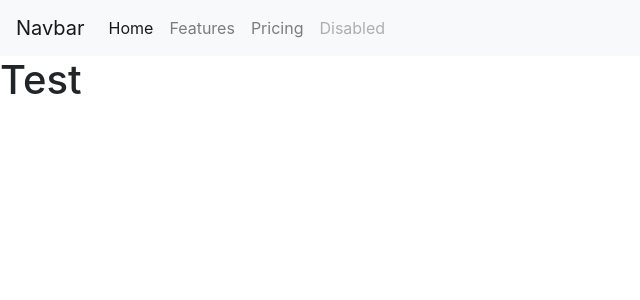
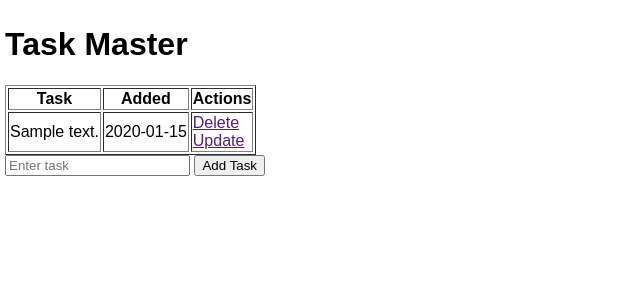
Before and after one commit to UdaraJayawardena/python-flask-starter, a Flask app: page / in a window 1280 px wide. Shown: the top 300 px of the page, without its empty margins (0-640 px from the left). Run offline with Flask 3, Linux system fonts and the light colour scheme; tables that the repository leaves empty hold one stand-in row (values such as "Sample post"); some libraries are stand-ins or nearby versions.

Commit message:
feat: added-post-get-apis-formatted

```diff
--- /dev/null
+++ b/app.py
@@ -0,0 +1,55 @@
+from flask import Flask, redirect, url_for, render_template, request, session
+from datetime import datetime, timedelta
+from flask_sqlalchemy import SQLAlchemy
+
+app = Flask(__name__)
+app.config['SQLALCHEMY_DATABASE_URI'] = 'sqlite:///test.db'
+db = SQLAlchemy(app)
+
+class Todo (db.Model):
+    id = db.Column(db.Integer, primary_key=True)
+    content = db.Column(db.String(200), nullable=False)
+    completed = db.Column(db.Integer, default=0)
+    date_created = db.Column(db.DateTime, default=datetime.utcnow)
+    def __repr__(self):
+        return '<Task $r>' % self.id
+
+
+@app.route("/", methods=["POST", "GET"])
+def index():
+    if request.method == "POST":
+        task_content = request.form['content']
+        new_task = Todo(content=task_content)
+        try:
+            db.session.add(new_task)
+            db.session.commit()
+            return redirect("/")
+        except:
+            return "There was an issue adding your task"
+    else:
+         task = Todo.query.order_by(Todo.date_created).all()
+         return render_template("index.html", tasks=task)
+
+if __name__ == "__main__":
+    app.run(debug=True)
+
+
+
+
+# app.secret_key = "flask_secret_key"
+# app.permanent_session_lifetime = timedelta(minutes=5)
+
+
+# def index():
+#     if request.method == "POST":
+#         task_content = request.form['content']
+#         new_task = Todo(content=task_content)
+#         try:
+#             db.session.add(new_task)
+#             db.session.commit()
+#             return redirect("/")
+#         except:
+#             return "There was an issue adding your task"
+#     else:
+#          task = Todo.query.order_by(Todo.date_created).all()
+#          return render_template("index.html", tasks=task)
--- a/index.py
+++ /dev/null
@@ -1,44 +0,0 @@
-from flask import Flask, redirect, url_for, render_template, request, session
-from datetime import timedelta
-
-app = Flask(__name__)
-app.secret_key = "hello"
-app.permanent_session_lifetime = timedelta(minutes=5)
-
-# @app.route("/<name>")
-# def home(name):
-#     # return render_template("index.html", content=name, r=2)
-#     return render_template("index.html")
-
-@app.route("/")
-def home():
-    return render_template("index.html")
-
-@app.route("/login", methods=["POST", "GET"])
-def login():
-	if request.method == "POST":
-		session.permanent = True
-		user = request.form["nm"]
-		session["user"] = user
-		return redirect(url_for("user"))
-	else:
-		if "user" in session:
-			return redirect(url_for("user"))
-
-		return render_template("login.html")
-
-@app.route("/user")
-def user():
-	if "user" in session:
-		user = session["user"]
-		return f"<h1>{user}</h1>"
-	else:
-		return redirect(url_for("login"))
-
-@app.route("/logout")
-def logout():
-	session.pop("user", None)
-	return redirect(url_for("login"))
-
-if __name__ == "__main__":
-    app.run(debug=True)
--- /dev/null
+++ b/static/css/main.css
@@ -0,0 +1,15 @@
+body {
+    margin:0;
+    font-family: sans-serif;
+    padding: 5px;
+    margin-left: auto;
+    margin-right: auto;
+}
+/*
+table {
+    border: 1px solid black;
+    border-collapse: collapse;
+    padding: 5px;
+    margin-left: auto;
+    margin-right: auto;
+} */
--- a/templates/base.html
+++ b/templates/base.html
@@ -1,36 +1,12 @@
-<!doctype html>
-<html>
+<!DOCTYPE html>
+<html lang="en">
 <head>
-    <link rel="stylesheet" href="https://stackpath.bootstrapcdn.com/bootstrap/4.3.1/css/bootstrap.min.css" integrity="sha384-ggOyR0iXCbMQv3Xipma34MD+dH/1fQ784/j6cY/iJTQUOhcWr7x9JvoRxT2MZw1T" crossorigin="anonymous">
-    <title>{% block title %}{% endblock %}</title>
+    <meta charset="UTF-8">
+    <meta name="viewport" content="width=device-width, initial-scale=1.0">
+    <link rel="stylesheet" href="{{ url_for('static', filename='css/main.css') }}">
+    {% block head %}{% endblock %}
 </head>
 <body>
-    <nav class="navbar navbar-expand-lg navbar-light bg-light">
-        <a class="navbar-brand" href="#">Navbar</a>
-        <button class="navbar-toggler" type="button" data-toggle="collapse" data-target="#navbarNav" aria-controls="navbarNav" aria-expanded="false" aria-label="Toggle navigation">
-	     <span class="navbar-toggler-icon"></span>
-	 </button>
-         <div class="collapse navbar-collapse" id="navbarNav">
-             <ul class="navbar-nav">
-	         <li class="nav-item active">
-                     <a class="nav-link" href="#">Home <span class="sr-only">(current)</span></a>
-		</li>
-		<li class="nav-item">
-		    <a class="nav-link" href="#">Features</a>
-		</li>
-		<li class="nav-item">
-		    <a class="nav-link" href="#">Pricing</a>
-		</li>
-		<li class="nav-item">
-		    <a class="nav-link disabled" href="#" tabindex="-1" aria-disabled="true">Disabled</a>
-		</li>
-	    </ul>
-        </div>
-    </nav>
-    {% block content %}
-    {% endblock %}
-    <script src="https://code.jquery.com/jquery-3.3.1.slim.min.js" integrity="sha384-q8i/X+965DzO0rT7abK41JStQIAqVgRVzpbzo5smXKp4YfRvH+8abtTE1Pi6jizo" crossorigin="anonymous"></script>
-    <script src="https://cdnjs.cloudflare.com/ajax/libs/popper.js/1.14.7/umd/popper.min.js" integrity="sha384-UO2eT0CpHqdSJQ6hJty5KVphtPhzWj9WO1clHTMGa3JDZwrnQq4sF86dIHNDz0W1" crossorigin="anonymous"></script>
-    <script src="https://stackpath.bootstrapcdn.com/bootstrap/4.3.1/js/bootstrap.min.js" integrity="sha384-JjSmVgyd0p3pXB1rRibZUAYoIIy6OrQ6VrjIEaFf/nJGzIxFDsf4x0xIM+B07jRM" crossorigin="anonymous"></script>
+    {% block body %}{% endblock %}
 </body>
 </html>
--- a/templates/index.html
+++ b/templates/index.html
@@ -1,5 +1,29 @@
-{% extends "base.html" %}
-{% block title %}Home Page{% endblock %}
-{% block content %}
-<h1>Test</h1>
+{% extends 'base.html' %} {% block head %}
+<title>Task Master</title>
+{% endblock %} {% block body %}
+<div class="content">
+    <h1>Task Master</h1>
+
+    <table border="1">
+        <tr>
+            <th>Task</th>
+            <th>Added</th>
+            <th>Actions</th>
+        </tr>
+        {% for task in tasks %}
+        <tr>
+            <td>{{ task.content }}</td>
+            <td>{{ task.date_created.date() }}</td>
+            <td>
+                <a href="">Delete</a><br />
+                <a href="">Update</a>
+            </td>
+        </tr>
+        {% endfor %}
+    </table>
+    <form action="/" method="POST">
+        <input type="text" name="content" placeholder="Enter task" id="content" />
+        <input type="submit" value="Add Task" />
+    </form>
+</div>
 {% endblock %}
```
Also changed, not shown: templates/login.html (deleted, +0 -10 lines), 1 other file.
